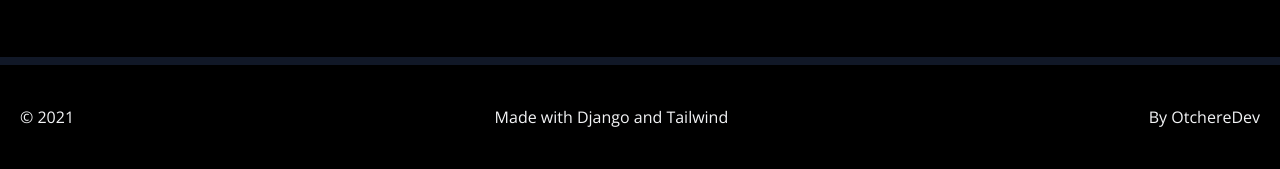
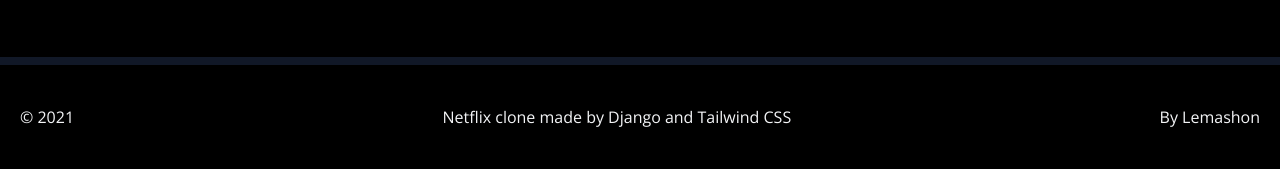
Before and after one commit to Lemashon/netflix-clone-in-django, a Django app: page / in a window 1280 px wide. Shown: the part 2415-2584 px from the top of the page. Run offline with Django 3.2, Linux system fonts and the light colour scheme; some libraries are stand-ins or nearby versions.

Commit message:
second commit

```diff
--- a/templates/index.html
+++ b/templates/index.html
@@ -89,8 +89,8 @@
         <ul class="flex justify-between items-center">
 
             <li>&copy; 2021</li>
-            <li> Made with Django and Tailwind</li>
-            <li>By OtchereDev</li>
+            <li> Netflix clone made by Django and Tailwind CSS</li>
+            <li>By Lemashon</li>
         </ul>
     </footer>
 
```
